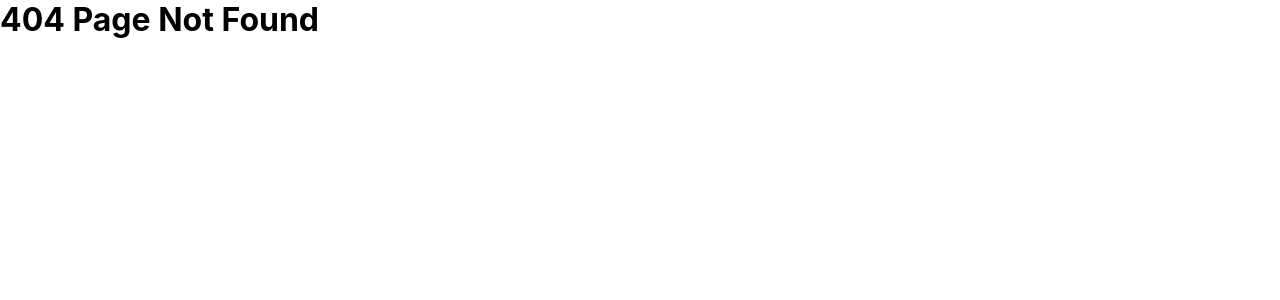
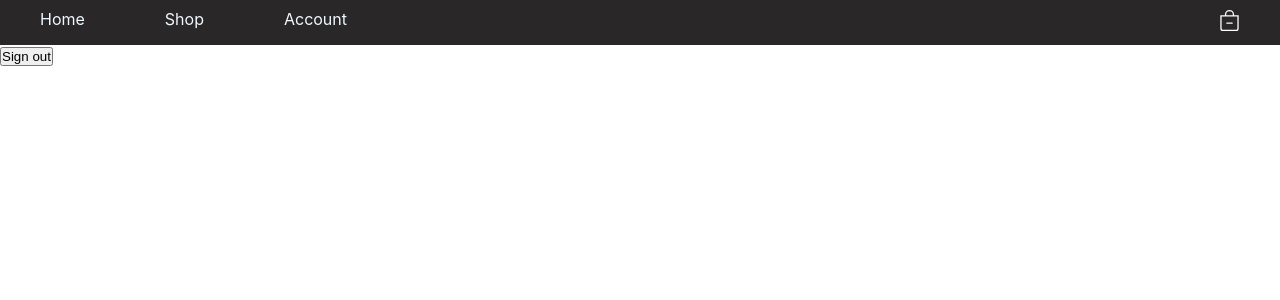
Before and after one commit to gbarn360/ecommerce-shoe-store, a React (Create React App) app in the folder client/: page /UserPage in a window 1280 px wide. Before the commit this address had no page. Shown: the top 300 px of the page. Built offline with nearby package versions, Linux system fonts and the light colour scheme.

Commit message:
got the account page to change based on whether user was signed in

```diff
--- a/client/src/App.js
+++ b/client/src/App.js
@@ -8,6 +8,7 @@ import NotFound from "./screens/NotFound";
 import NewAccount from "./screens/NewAccount"
 import ResetPassword from "./screens/ForgotPassword"
 import Shoe_one from "./screens/shoe_one"
+import UserPage from "./screens/UserPage";
 import "./App.css";
 
 function App() {
@@ -46,13 +47,14 @@ function App() {
     <Router>
 
       <Routes>
-        <Route path="/" element={<Home />} />
+        <Route path="/" element={<Home/>}   />
         <Route path="/shop" element={<Shop />} />
         <Route path="/shop/shoe_one" element={<Shoe_one />} />
         <Route path="/account" element={<Account credentials={checkCredentials} />} />
         <Route path="/shoppingCart" element={<ShoppingCart />} />
         <Route path="/account/newAccount" element={<NewAccount credentials={checkCredentials} />} />
         <Route path="/account/resetPassword" element={<ResetPassword />} />
+        <Route path="/UserPage" element={<UserPage />} />
         <Route path="*" element={<NotFound />} />
 
       </Routes>
--- a/client/src/components/Navbar.js
+++ b/client/src/components/Navbar.js
@@ -1,12 +1,17 @@
 import { BsBagDash } from "react-icons/bs"
 
 function NavBar({ home }) {
+
+
+
+
   return (
     <div className="NavContainer">
       <div className="navElements">
         <a href="http://localhost:3000/">Home</a>
         <a href="http://localhost:3000/shop">Shop</a>
-        <a href="http://localhost:3000/account">Account</a>
+
+        {localStorage.getItem("user") == "true" ? <a href = "http://localhost:3000/UserPage">Account</a> : <a href = "http://localhost:3000/Account">Account</a>}
       </div>
       <div className="bagContainer">
         <a href="http://localhost:3000/shoppingCart" className="bag"><BsBagDash /></a>
--- a/client/src/screens/Account.js
+++ b/client/src/screens/Account.js
@@ -1,7 +1,8 @@
 import NavBar from "../components/Navbar";
-import { useState } from "react";
+import { useState ,useEffect} from "react";
 import { useNavigate } from "react-router-dom";
-const Account = ({ credentials }) => {
+const Account = ({ credentials}) => {
+
 
 
 
@@ -9,6 +10,10 @@ const Account = ({ credentials }) => {
   const [email, setEmail] = useState("");
   const [password, setPassword] = useState("");
   const [res, setResponse] = useState("");
+  const[signedIn,setSignIn] = useState(false);
+
+
+
 
   const sendInfo = () => {
 
@@ -27,7 +32,7 @@ const Account = ({ credentials }) => {
 
   return (
     <div>
-      <NavBar />
+      <NavBar signin = {signedIn}/>
 
       <div className="accountContainer">
         <div className="centerfocus">
@@ -47,17 +52,17 @@ const Account = ({ credentials }) => {
           </div>
 
 
-
           <div className="newAccount">
             <a href="http://localhost:3000/account/newAccount" class="createAccountButton">no account? </a>
             <a href="http://localhost:3000/account/resetPassword" className="forgotPasswordButton">forgot password?</a>
           </div>
           <div className="resultContainer">
-            <div className="result">{res == "found" ? navigate("/") : res}</div>
+            <div className="result">{res == "found" ? [navigate("/"),localStorage.setItem("user",true)]:res}</div>
+
           </div>
         </div>
+      </div>
 
-      </div>
 
     </div>
   );
--- a/client/src/screens/Home.js
+++ b/client/src/screens/Home.js
@@ -1,10 +1,11 @@
+import { useEffect } from "react";
 import NavBar from "../components/Navbar";
 
+function Home() {
 
-function Home() {
   return (
     <div>
-      <NavBar />
+      <NavBar  />
       <div className="homepageContainer">
         <div className="logoContainer">
           <h1>SIKE</h1>
--- /dev/null
+++ b/client/src/screens/UserPage.js
@@ -0,0 +1,17 @@
+import React from 'react'
+import { useNavigate } from "react-router-dom";
+import NavBar from "../components/Navbar";
+
+
+export default function UserPage() {
+
+    const navigate = useNavigate();
+
+  return (
+    <div>
+        <NavBar />
+
+        <button onClick={[navigate("/"),localStorage.setItem("user",false)]}>Sign out</button>
+    </div>
+  )
+}
```
